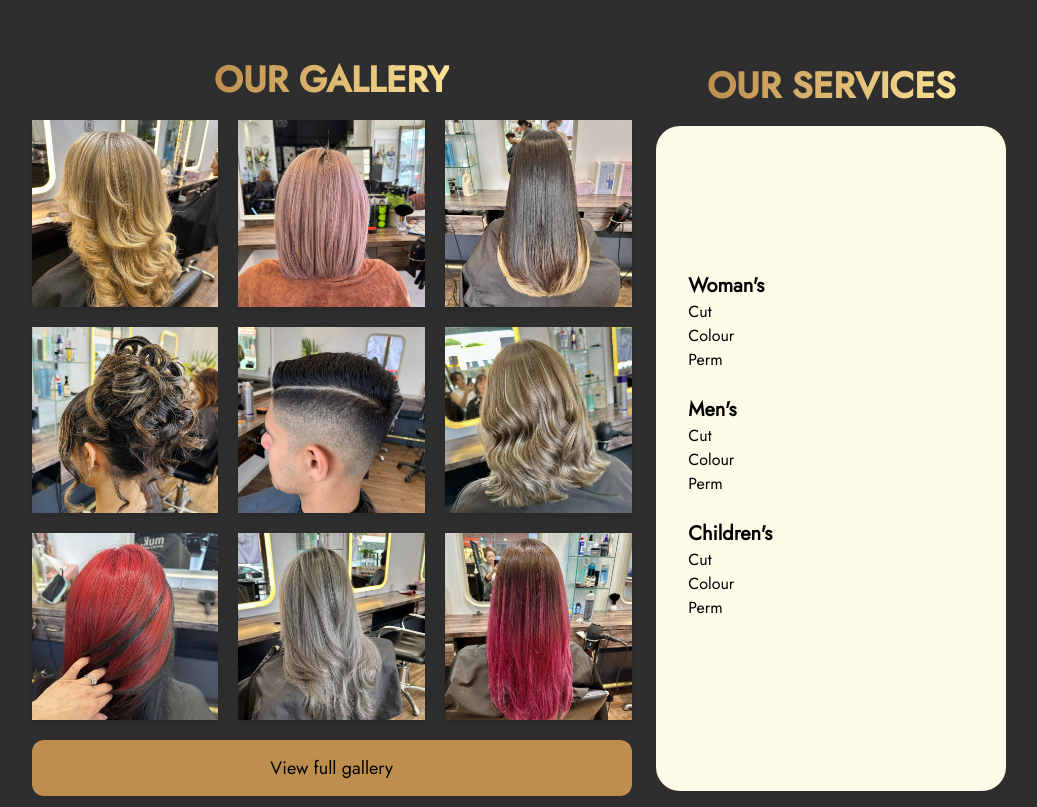
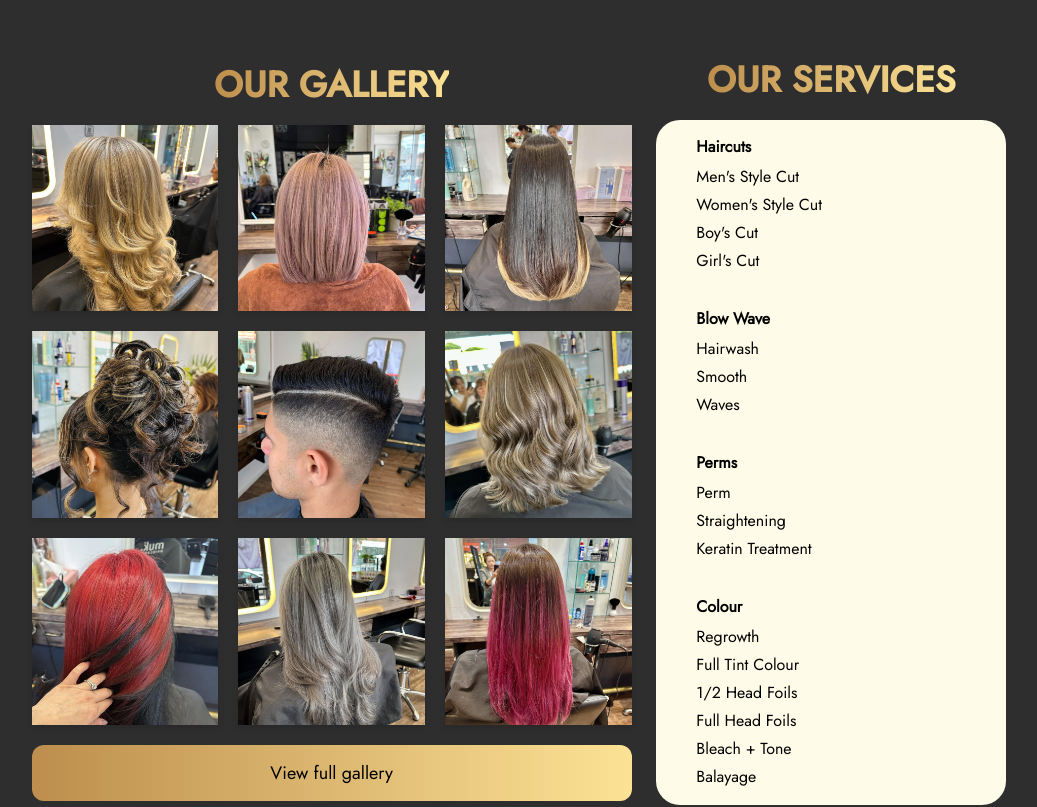
Before and after one commit to raccoon-wu/hair-salon-website, a Next.js app: page / in a window 1280 px wide. Shown: the part 1060-1867 px from the top of the page, without its empty margins (121-1158 px from the left). Built offline with nearby package versions, Linux system fonts and the light colour scheme.

Commit message:
Mobile changes

```diff
--- /dev/null
+++ b/src/Asset_scripts/ServicesListData.tsx
@@ -0,0 +1,39 @@
+
+export const servicesList: { sectionName: string; sectionContent: { serviceName: string; cost?: number }[] }[] = [
+    {
+        sectionName: "Haircuts",
+        sectionContent: [
+            { serviceName: "Men's Style Cut"},
+            { serviceName: "Women's Style Cut"},
+            { serviceName: "Boy's Cut"},
+            { serviceName: "Girl's Cut"},
+        ],
+    },
+    {
+        sectionName: "Blow Wave",
+        sectionContent: [
+            { serviceName: "Hairwash"},
+            { serviceName: 'Smooth', cost: 35 },
+            { serviceName: 'Waves', cost: 45 },
+        ],
+    },
+    {
+        sectionName: "Perms",
+        sectionContent: [
+            { serviceName: 'Perm', cost: 100 },
+            { serviceName: 'Straightening', cost: 250 },
+            { serviceName: 'Keratin Treatment', cost: 250 },
+        ],
+    },
+    {
+        sectionName: "Colour",
+        sectionContent: [
+            { serviceName: 'Regrowth', cost: 65 },
+            { serviceName: 'Full Tint Colour', cost: 100 },
+            { serviceName: '1/2 Head Foils', cost: 120 },
+            { serviceName: 'Full Head Foils', cost: 180 },
+            { serviceName: 'Bleach + Tone' },
+            { serviceName: 'Balayage' },
+        ],
+    },
+];
--- a/src/Mobile_Components/M_About.tsx
+++ b/src/Mobile_Components/M_About.tsx
@@ -3,17 +3,19 @@ import { FiThumbsUp, FiScissors } from "react-icons/fi";
 
 export default function M_About() {
     const aboutIcons = {
-        size: "3em",
-        className: "text-warm-gold",
+        // size: "3em",
+        className: "text-warm-gold text-4xl md-phone:text-6xl",
         style: {
           color: '#FCE295',
-          minWidth: "1.8em",  // Set minimum width to 1.8em
-          minHeight: "1.8em"  // Set minimum height to 1.8em
         }
       };
 
       const aboutDiv = {
         className: "flex flex-row my-4 items-center",
+      }
+
+      const aboutText = {
+        className: "ml-6 md-phone:ml-10 w-[170px] md-phone:w-[200px]",
       }
 
     return (
@@ -22,21 +24,21 @@ export default function M_About() {
             <h3 className="text-white mb-5">WHY CHOOSE US?</h3>
             <div {...aboutDiv}>
                 <FiThumbsUp {...aboutIcons}/>
-                <div className="ml-10 w-[200px]">
+                <div {...aboutText}>
                     <p className="text-rg text-white font-JostM">Experience</p>
                     <p className="text-rg text-white font-JostL">Hairdressers with more than 20 years of experience working with hair</p>
                 </div>
             </div>
             <div {...aboutDiv}>
                 <PiHairDryer {...aboutIcons}/>
-                <div className="ml-10 w-[200px]">
+                <div {...aboutText}>
                     <p className="text-rg text-white font-JostM">Quality</p>
                     <p className="text-rg text-white font-JostL">Commitment to friendly, professional service ensures our customers leaves satisfied</p>
                 </div>
             </div>
             <div {...aboutDiv}>
                 <FiScissors {...aboutIcons}/>
-                <div className="ml-10 w-[200px]">
+                <div {...aboutText}>
                     <p className="text-rg text-white font-JostM">Affordable</p>
                     <p className="text-rg text-white font-JostL">Discover the best prices in the Forest Hill Chase area</p>
                 </div>
--- a/src/Mobile_Components/M_Gallery.tsx
+++ b/src/Mobile_Components/M_Gallery.tsx
@@ -19,7 +19,7 @@ type ImageSections = keyof typeof images;
 import 'swiper/css';
 import 'swiper/css/pagination';
 import 'swiper/css/navigation';
-import 'swiper/css/thumbs';
+
 
 export default function M_Gallery() {
 
@@ -79,7 +79,6 @@ export default function M_Gallery() {
                 style={{
                     '--swiper-navigation-color': '#fff',
                     "--swiper-navigation-size": "20px",
-
                 }}
                 className='mt-2'
                 loop={true}
--- a/src/Mobile_Components/M_Reviews.tsx
+++ b/src/Mobile_Components/M_Reviews.tsx
@@ -37,7 +37,7 @@ export default function M_Reviews() {
                 <h3>see our reviews</h3>
 
                 <div className="text-sm w-40 h-10 bg-slate-900 rounded-3xl my-2 flex justify-center items-center">
-                    <p className="text-white">Find us on Google</p>
+                    <p className="text-white sm-phone:text-sm md-phone:text-lg">Find us on Google</p>
                 </div>
 
                 <div className='w-4/5 flex flex-col justify-center items-center text-center text-sm'>
@@ -48,12 +48,13 @@ export default function M_Reviews() {
                             type: 'fraction',
                           }}
                         loop={true}
-                        modules={[Pagination, Navigation]} className="flex flex-col items-center justify-center">
+                        modules={[Pagination, Navigation]}
+                        className="flex flex-col items-center justify-center">
                         {googleReviews.map((reviews) => (
                             <SwiperSlide className='h-full'>
-                                <div className='h-[140px] flex flex-col justify-center items-center'>
-                                    <p className='w-full'>{reviews.review}</p>
-                                    <p className='font-bold mt-1'> - {reviews.reviewer}</p>
+                                <div className='h-[150px] flex flex-col justify-center items-center'>
+                                    <p className='w-full my-1'>{reviews.review}</p>
+                                    <p className='font-bold my-1'> - {reviews.reviewer}</p>
                                 </div>
                             </SwiperSlide>
                         ))}
--- a/src/Mobile_Components/M_Services.tsx
+++ b/src/Mobile_Components/M_Services.tsx
@@ -1,32 +1,29 @@
+import { servicesList } from '../Asset_scripts/ServicesListData';
+
 export default function M_Services() {
     const priceListBold = {
         className: "font-bold text-sm",
-      };
+    };
+
 
     return (
         <>
-        <div className="py-8 h-full w-screen bg-button-dark flex flex-col justify-center items-center">
-            <h3 className="text-white">our services</h3>
-            <div className="mt-2 w-3/5 h-full bg-near-white rounded-lg text-sm p-5">
-            <p {...priceListBold}>Woman's</p>
-            <p>Cut</p>
-            <p>Colour</p>
-            <p>Perm</p>
-            <br />
-
-
-            <p {...priceListBold}>Men's </p>
-            <p>Cut</p>
-            <p>Colour</p>
-            <p>Perm</p>
-            <br />
-
-            <p {...priceListBold}>Children's</p>
-            <p>Cut</p>
-            <p>Colour</p>
-            <p>Perm</p>
+            <div className="py-8 h-full w-screen bg-button-dark flex flex-col justify-center items-center">
+                <h3 className="text-white">our services</h3>
+                <div className="mt-2 w-4/5 md-phone:w-3/5 h-full bg-near-white rounded-lg text-sm p-5">
+                    <div className='flex flex-col items-center'>
+                        <p className='w-3/5 text-zinc-700 text-sm'> *Contact or visit us in-store for a free quote! </p>
+                    </div>
+                    {servicesList.map((service: { sectionName: string; sectionContent: { serviceName: string }[] }) => (
+                        <div className='pl-2 pb-4' key={service.sectionName}>
+                            <p className='font-bold mt-4 mb-1'>{service.sectionName}</p>
+                            {service.sectionContent.map((content: { serviceName: string }) => (
+                                <p className='py-0.5' key={content.serviceName}>{content.serviceName}</p>
+                            ))}
+                        </div>
+                    ))}
+                </div>
             </div>
-        </div>
 
         </>
     )
--- a/src/Screen_Components/Gallery.tsx
+++ b/src/Screen_Components/Gallery.tsx
@@ -2,6 +2,7 @@
 import { FaGoogle, FaInstagram, FaFacebook } from "react-icons/fa6";
 import React, { useEffect, useRef, useState } from 'react';
 import { motion, useInView, useAnimation } from "framer-motion";
+import { servicesList } from '../Asset_scripts/ServicesListData';
 
 import images from '../Asset_scripts/GalleryImages'
 
@@ -17,7 +18,7 @@ export default function Gallery() {
 
   const galleryButtonIcons = {
     size: "2em",
-    className: "object-contain text-zinc-600 scale-100 hover:text-zinc-900 hover:scale-110 duration-500",
+    className: "object-contain scale-100 hover:text-zinc-900 hover:scale-110 duration-500",
   }
 
   const goldTitles = {
@@ -76,8 +77,8 @@ export default function Gallery() {
           </div>
 
           <button className='h-14 w-[400px] lg:w-[500px] xl:w-[600px] 2xl:w-[700px]
-               bg-dark-gold rounded-xl shorter-screen:mt-5 taller-screen:mt-6 text-base xl:text-lg flex flex-row justify-evenly items-center px-24
-               duration-500 hover:h-16 hover:bg-lighter-gold'
+               bg-gradient-to-r from-dark-gold to-lighter-gold rounded-xl shorter-screen:mt-5 taller-screen:mt-6 text-base xl:text-lg flex flex-row justify-evenly items-center px-24
+               duration-500 hover:h-16 hover:bg-dark-gold'
             onMouseEnter={() => setgalleryButtonHover(true)} onMouseLeave={() => setgalleryButtonHover(false)}>
             {galleryButtonHover ?
               <>
@@ -95,9 +96,18 @@ export default function Gallery() {
             visible: { opacity: 1, x: 0 },
           }}>
           <h2  {...goldTitles}> OUR SERVICES </h2>
-          <div className="cursor-default w-[300px] h-[475px] lg:w-[350px] lg:h-[565px] xl:h-[665px] 2xl:shorter-screen:h-[780px] 2xl:taller-screen:h-[800px] 2xl:w-[500px]
-          bg-yellow-50 rounded-3xl flex flex-col pl-8 justify-center duration-500">
-            <p {...priceListBold}>Woman's</p>
+          <div className="cursor-default w-[300px] h-[500px] lg:w-[350px] lg:h-[565px] xl:h-[685px] 2xl:shorter-screen:h-[780px] 2xl:taller-screen:h-[800px] 2xl:w-[500px]
+          bg-yellow-50 rounded-3xl flex flex-col pl-5 xl:pl-8 justify-center duration-500 lg:px-6">
+
+            {servicesList.map((service: { sectionName: string; sectionContent: { serviceName: string }[] }) => (
+                        <div className='pl-2 pb-4' key={service.sectionName}>
+                            <p className='font-bold my-1 xl:mt-4 xl:mb-1 text-sm xl:text-base'>{service.sectionName}</p>
+                            {service.sectionContent.map((content: { serviceName: string }) => (
+                                <p className='lg:py-0.5 text-sm xl:text-base' key={content.serviceName}>{content.serviceName}</p>
+                            ))}
+                        </div>
+                    ))}
+            {/* <p {...priceListBold}>Woman's</p>
             <p>Cut</p>
             <p>Colour</p>
             <p>Perm</p>
@@ -114,7 +124,7 @@ export default function Gallery() {
             <p>Cut</p>
             <p>Colour</p>
             <p>Perm</p>
-            <br />
+            <br /> */}
           </div>
         </motion.div>
 
```
Also changed, not shown: src/Mobile_Components/M_Landing.tsx (+8 -11 lines).
